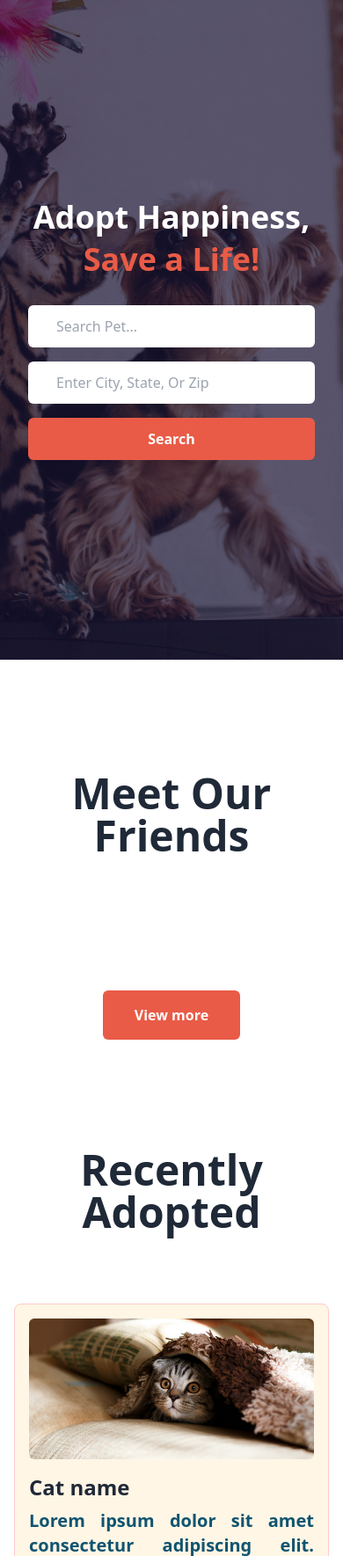
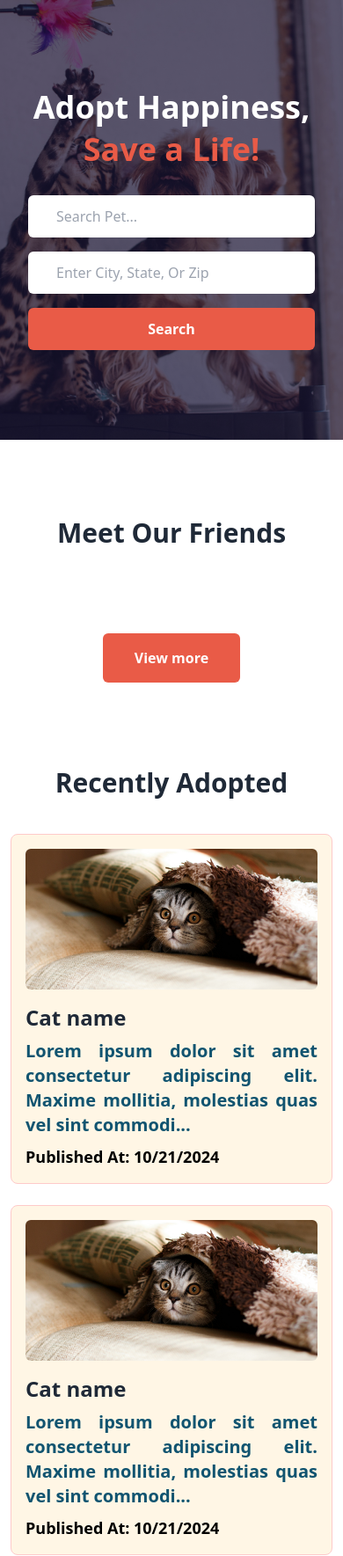
Before and after one commit to fahim-muntasir/petadoption, a Django app: page / in a window 390 px wide. Shown: the part 83-1852 px from the top of the page at 88% size. Run offline with Django 5.2, Linux system fonts and the light colour scheme; data that the repository does not hold is empty; some libraries are stand-ins or nearby versions.

Commit message:
dashboard responsive done

```diff
--- a/templates/petapp/base.html
+++ b/templates/petapp/base.html
@@ -52,6 +52,32 @@
             districtList.classList.toggle("hidden");
         }
     }
+    function toggleDrawer() {
+      const sidebar = document.getElementById('sidebar');
+      const toggleButton = document.getElementById('toggleButton');
+
+      // Ensure all elements exist
+      if (!sidebar || !toggleButton) {
+        console.error('Sidebar, overlay, or toggle button not found!');
+        return;
+      }
+
+      // Toggle sidebar visibility
+      sidebar.classList.toggle('-translate-x-full');
+
+      // Toggle overlay visibility
+      if (sidebar.classList.contains('-translate-x-full')) {
+
+        toggleButton.classList.remove('left-[75%]');
+        toggleButton.classList.add('left-0'); // Move button to the left
+      } else {
+
+        toggleButton.classList.remove('left-0');
+        toggleButton.classList.add('left-[75%]'); // Move button to 3/4
+      }
+    }
+
+
     </script>
   </body>
 </html>
--- a/templates/petapp/index.html
+++ b/templates/petapp/index.html
@@ -6,10 +6,10 @@
 
 {% block content %}
   <!-- Banner -->
-  <section class="relative bg-cover bg-center h-[750px] flex items-center justify-center" style="background-image: url('/media/image/pexels-helen1-16395147.jpg')">
+  <section class="relative bg-cover bg-center h-[500px] lg:h-[750px] flex items-center justify-center" style="background-image: url('/media/image/pexels-helen1-16395147.jpg')">
     <div class="absolute inset-0 bg-[#151035] opacity-65"></div>
 
-    <div class="text-center relative z-10 text-white px-4 w-full">
+    <div class="text-center relative z-10 text-white px-4 w-full ">
       <h1 class="text-4xl sm:text-5xl md:text-6xl lg:text-8xl font-bold">Adopt Happiness,</h1>
       <h2 class="text-4xl sm:text-5xl md:text-6xl lg:text-8xl mt-2 sm:mt-5 font-bold text-[#E95B47]">Save a Life!</h2>
       <div class="mt-8 flex flex-col sm:flex-row gap-4 w-full px-4 sm:px-0 justify-center items-center">
@@ -24,7 +24,7 @@
 
   <section class="py-12 px-4">
     <div class="container mx-auto text-center">
-      <h2 class="text-5xl font-bold text-gray-800 my-20">Meet Our Friends</h2>
+      <h2 class="lg:text-5xl text-3xl font-bold text-gray-800 my-10 lg:my-20">Meet Our Friends</h2>
 
       <div class="grid grid-cols-1 sm:grid-cols-1 lg:grid-cols-2 gap-6">
         {% for post in posts %}
@@ -43,16 +43,16 @@
       </div>
 
       <!-- View More Button -->
-      <div class="mt-8">
+      <div class="lg:mt-8 mt-4" >
         <a href="{% url 'items' %}"><button class="bg-[#E95B47] text-white font-semibold px-9 mt-10 py-4 rounded-md hover:bg-[#d04f3d]">View more</button></a>
       </div>
     </div>
   </section>
 
   <!-- Adopted card -->
-  <section class="py-12 px-4">
-    <div class="container mx-auto text-center">
-      <h2 class="text-5xl font-bold text-gray-800 mb-20 mt-7">Recently Adopted</h2>
+  <section class="lg:py-12 py-5">
+    <div class="container mx-auto px-3 text-center">
+      <h2 class="lg:text-5xl text-3xl font-bold text-gray-800 my-10 lg:my-20 mt-7">Recently Adopted</h2>
 
       <div class="grid grid-cols-1 sm:grid-cols-1 lg:grid-cols-2 gap-6">
         <div class="bg-[#fff6e5] border border-red-200 rounded-lg p-4 flex flex-col sm:flex-row space-x-0 sm:space-x-4 items-start">
```
Also changed, not shown: templates/Dashboard/Dashboard.html (+14 -2 lines), templates/Dashboard/TotalPets.html (+5 -23 lines), templates/Dashboard/TotalRequest.html (+10 -5 lines), templates/Dashboard/UpdateInfo.html (+6 -6 lines).
